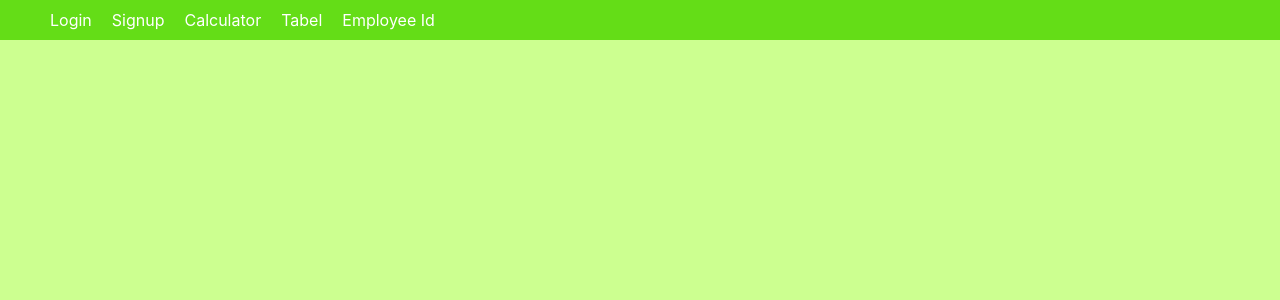
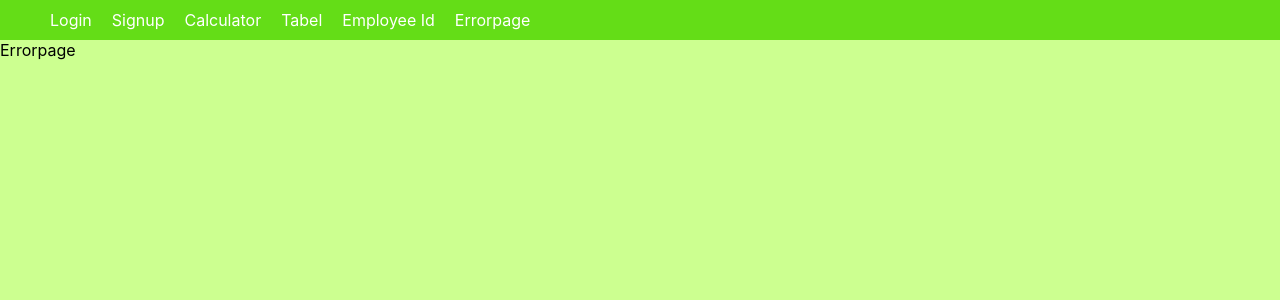
Before and after one commit to Gmv-Anbu/vinith, a React (Create React App) app: page /errorpage in a window 1280 px wide. Shown: the top 300 px of the page. Built offline with nearby package versions, Linux system fonts and the light colour scheme.

Commit message:
3 files modified, 1 added

```diff
--- a/src/App.js
+++ b/src/App.js
@@ -4,6 +4,7 @@ import Login from './pages/login';
 import Signup from './pages/signup';
 import Calculator from './pages/Calculator';
 import Navbar from './components/navbar';
+import Errorpage from './pages/errorpage';
 import { Routes, Route } from 'react-router-dom';
 function App() {
   return (
@@ -13,6 +14,7 @@ function App() {
         <Route path="login" element={<Login></Login>}></Route>
         <Route path="signupsolution" element={<Signup></Signup>}></Route>
         <Route path="calculator" element={<Calculator></Calculator>}></Route>
+        <Route path="errorpage" element={<Errorpage></Errorpage>}></Route>
       </Routes>
       {/* <Login></Login>
       <Signup></Signup>
--- a/src/components/navbar.jsx
+++ b/src/components/navbar.jsx
@@ -31,6 +31,11 @@ function Navbar() {
             <i className="fa-solid fa-id-card"></i> employee id
           </a>
         </li>
+        <li>
+          <a href="./errorpage">
+            <i className="fa-solid fa-id-card"></i> errorpage
+          </a>
+        </li>
       </ul>
     </nav>
   );
--- /dev/null
+++ b/src/pages/errorpage.jsx
@@ -0,0 +1,8 @@
+import React from 'react';
+import '../css/calculator.css';
+
+function Errorpage() {
+  return <div>Errorpage</div>;
+}
+
+export default Errorpage;
--- a/src/pages/login.jsx
+++ b/src/pages/login.jsx
@@ -2,6 +2,9 @@ import React from 'react';
 import '../css/login.css';
 
 function Login() {
+  const onsubmit = (name) => {
+    alert('hello'+name);
+  };
   return (
     <div id="loginform">
       <div>
@@ -17,7 +20,9 @@ function Login() {
         <input type="password" className="input" />
       </div>
       <div>
-        <button>login</button>
+        {/* <button onClick={onsubmit}>login</button> */}
+        {/* <button onClick={onsubmit()}>login</button> */}
+        <button onClick={()=>onsubmit('vinith')}>login</button>
       </div>
     </div>
   );
```
